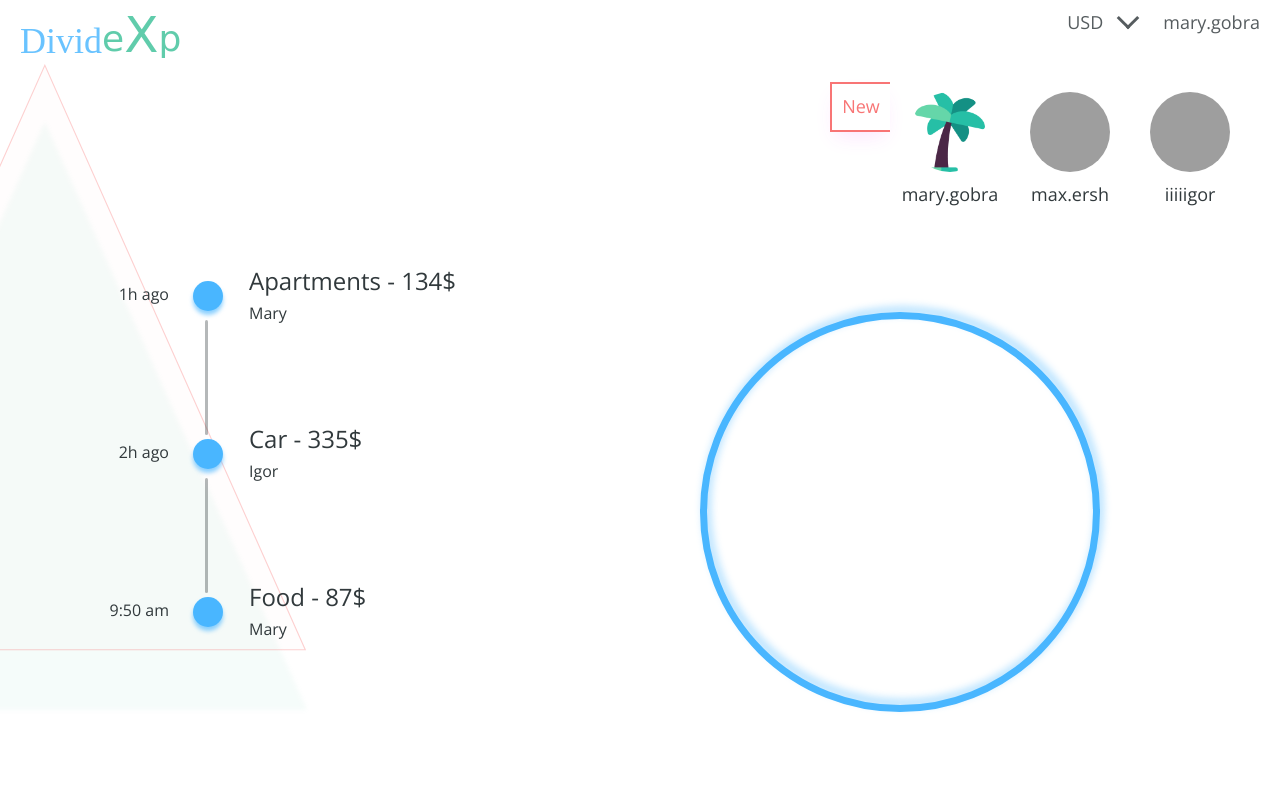
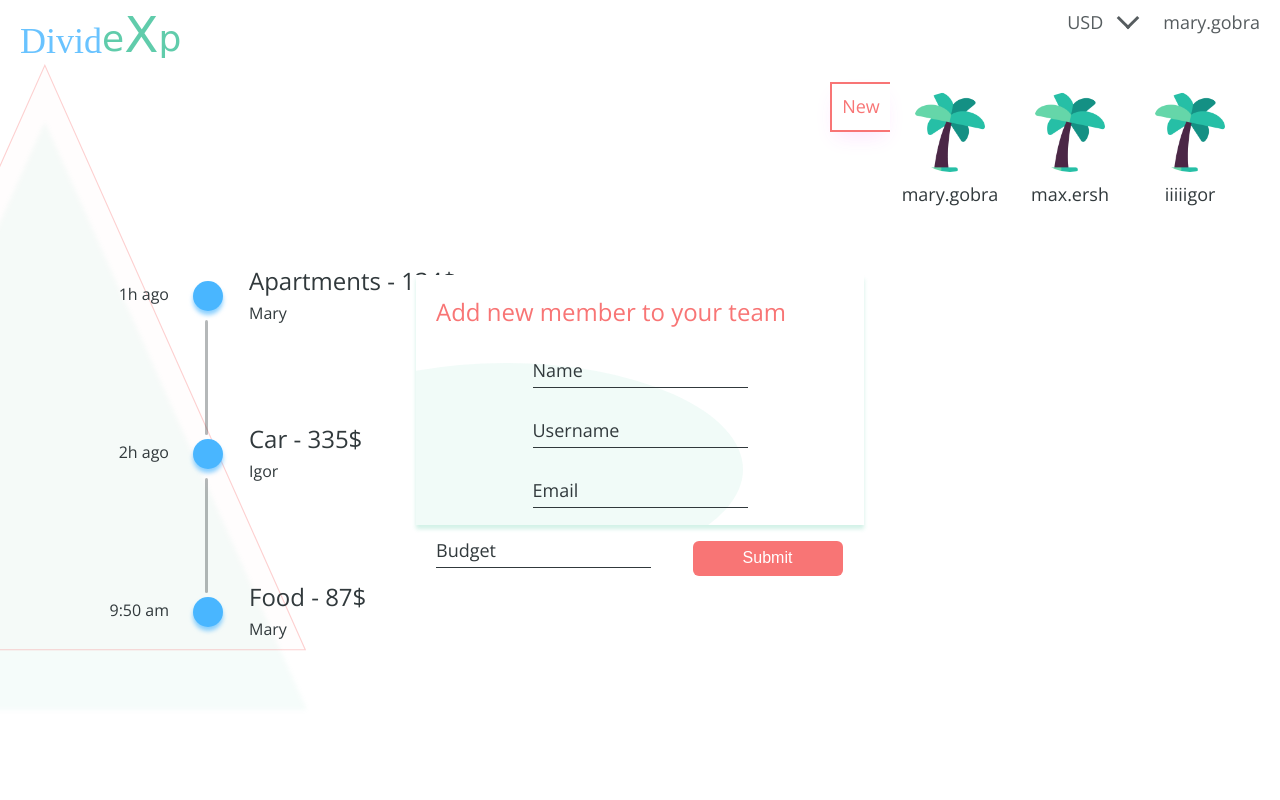
Before and after one commit to veronika-suprunovich/dividexp, a Flask app: page /trip in a window 1280 px wide. Run offline with Flask 2, Linux system fonts and the light colour scheme; some web fonts are replaced; grey boxes are pictures that could not be loaded.

Commit message:
two forms created

```diff
--- a/app.py
+++ b/app.py
@@ -1,5 +1,5 @@
 from flask import Flask, render_template, url_for, flash, redirect
-from forms import CreateTripForm, LoginForm, RegistrationForm
+from forms import CreateTripForm, LoginForm, RegistrationForm, CreateTeamMemberForm, AddNewExpenseForm
 from datetime import datetime
 from flask_sqlalchemy import SQLAlchemy
 
@@ -17,7 +17,7 @@
     username = db.Column(db.String(50), unique=True, nullable=False)
     email = db.Column(db.String(120), unique=True, nullable=False)
     image_file = db.Column(db.String(50), nullable=False,
-                           default='default.jpg')
+                           default='static/assets/palm1.png')
     password = db.Column(db.String(50), nullable=False)
 
     teams = db.relationship('Team', backref='team_member', lazy=True)
@@ -56,7 +56,7 @@
         'Expense', backref='team_member_expense', lazy=True)
 
     def __repr__(self):
-        return f"Team member('{self.trip}', '{self.user}', '{self.budget}', '{self.credit}')"
+        return f"Team('{self.trip_id}', '{self.user_id}', '{self.budget}', '{self.credit}')"
 
 
 class Expense(db.Model):
@@ -65,7 +65,7 @@
     trip_id = db.Column(db.Integer, db.ForeignKey('trip.id'), nullable=False)
     user_id = db.Column(db.Integer, db.ForeignKey('user.id'), nullable=False)
     team_member_id = db.Column(db.Integer, db.ForeignKey(
-        'team_member.id'), nullable=False)
+        'team.id'), nullable=False)
     # fields
     sum = db.Column(db.Float, nullable=False)
     category = db.Column(db.String(120), nullable=False)
@@ -74,7 +74,7 @@
     notes = db.Column(db.String(1000), nullable=True)
 
     def __repr__(self):
-        return f"Expense('{self.trip}', '{self.user}', '{self.sum}', '{self.category}', '{self.timestamp}', '{self.notes}')"
+        return f"Expense('{self.trip_id}', '{self.user_id}', '{self.team_member_id}', '{self.sum}', '{self.category}', '{self.timestamp}', '{self.notes}')"
 
 
 trips = [{
@@ -105,14 +105,14 @@
     'email': 'max.ersh@gmail.com',
     'balance': 324,
     'credit': 42,
-    'profile_url': 'static/assets/palm3.jpg'
+    'profile_url': 'static/assets/palm1.png'
 }, {
     'username': 'iiiiigor',
     'name': 'Igor',
     'email': 'iiiigor@gmail.com',
     'balance': 542,
     'credit': 87,
-    'profile_url': 'static/assets/palm3.jpg'
+    'profile_url': 'static/assets/palm1.png'
 }
 ]
 
@@ -163,9 +163,10 @@
     return render_template('login.html', title='Login', form=form)
 
 
-@app.route("/trip")
+@app.route("/trip", methods=['GET', 'POST'])
 def main():
-    return render_template('trip.html', users=users, expenses=expenses)
+    new_team_member_form = CreateTeamMemberForm()
+    return render_template('trip.html', users=users, expenses=expenses, form=new_team_member_form)
 
 
 if __name__ == '__main__':
--- a/forms.py
+++ b/forms.py
@@ -1,12 +1,12 @@
 from flask_wtf import FlaskForm
-from wtforms import StringField, SubmitField, PasswordField, BooleanField, IntegerField
+from wtforms import StringField, SubmitField, PasswordField, BooleanField, IntegerField, FloatField
 from wtforms.fields.html5 import EmailField
 from wtforms.validators import DataRequired, Length, NumberRange, Email
 
 
 class LoginForm(FlaskForm):
     username = StringField('Username',
-                           validators=[DataRequired(), Length(min=2, max=20)])
+                           validators=[DataRequired(), Length(min=2, max=50)])
     password = PasswordField('Password', validators=[DataRequired()])
     remember = BooleanField('Remember me')
     submit = SubmitField('Sign in')
@@ -14,9 +14,9 @@
 
 class RegistrationForm(FlaskForm):
     name = StringField('Name',
-                       validators=[DataRequired(), Length(min=2, max=20)])
+                       validators=[DataRequired(), Length(min=2, max=50)])
     username = StringField('Username',
-                           validators=[DataRequired(), Length(min=2, max=20)])
+                           validators=[DataRequired(), Length(min=2, max=50)])
     email = EmailField('Email', validators=[DataRequired(), Email()])
     password = PasswordField('Password', validators=[DataRequired()])
     submit = SubmitField('Sign up')
@@ -24,9 +24,29 @@
 
 class CreateTripForm(FlaskForm):
     source = StringField('From',
-                         validators=[DataRequired(), Length(min=2, max=20)])
+                         validators=[DataRequired(), Length(min=2, max=60)])
     destination = StringField(
-        'To', validators=[DataRequired(), Length(min=2, max=20)])
-    budget = IntegerField('Your budget', validators=[
+        'To', validators=[DataRequired(), Length(min=2, max=60)])
+    budget = FloatField('Your budget', validators=[
                          DataRequired(), NumberRange(min=0, max=999999)])
     submit = SubmitField('Create new')
+
+
+class CreateTeamMemberForm(FlaskForm):
+    name = StringField('Name',
+                       validators=[DataRequired(), Length(min=2, max=50)])
+    username = StringField('Username',
+                           validators=[DataRequired(), Length(min=2, max=50)])
+    email = EmailField('Email', validators=[DataRequired(), Email()])
+    budget = IntegerField('Budget', validators=[
+                         DataRequired(), NumberRange(min=0, max=999999)])
+    submit = SubmitField('Submit')
+
+
+class AddNewExpenseForm(FlaskForm):
+    sum = FloatField('Enter sum', validators=[
+                      DataRequired(), NumberRange(min=0, max=999999)])
+    category = StringField('Category', validators=[
+                            DataRequired(), Length(min=2, max=50)])
+    notes = StringField('Place for your notes..')
+    submit = SubmitField('Done')
--- a/static/trip.css
+++ b/static/trip.css
@@ -341,6 +341,90 @@
   font-size: 16px;
 }
 
+/*                 popup forms                  */
+
+.create-new-member-popup-form {
+    width: 35%;
+    height: 250px;
+    position: absolute;
+    background-image: url('assets/add_new_member_bg.svg');
+    background-position: center;
+    background-repeat: no-repeat;
+    top: 50%;
+    left: 50%;
+    transform: translate(-50%, -50%);
+    box-shadow: 0px 4px 4px rgba(62, 193, 153, 0.23);
+}
+
+.create-new-member-popup-form h1 {
+  margin: 20px;
+  font-size: 24px;
+  color: #F87575;
+  font-weight: lighter;
+}
+
+.create-new-member-container {
+  position: relative;
+  display: flex;
+  flex-direction: row;
+  flex-flow: wrap;
+  align-items: center;
+  justify-content: center;
+}
+
+.user-input {
+  position: relative;
+}
+
+.user-input input {
+  margin: 20px;
+  font-family: 'Open Sans', monospace;
+  width: 215px;
+  height: 20px;
+  color: #31393C;
+  padding: 15px, 0;
+  font-size: 12px;
+  border: none;
+  border-bottom: 1px solid #31393C;
+  outline: none;
+  background: transparent;
+}
+
+.user-input label {
+  margin: 10px;
+  position: absolute;
+  top: 0;
+  left: 10px;
+  font-size: 18px;
+  font-family: 'Open Sans', monospace;
+  color: #31393C;
+  pointer-events: none;
+  transition: .5s;
+}
+
+.red-submit-button {
+  align-self: center;
+  font-weight: lighter;
+  width: 150px;
+  height: 35px;
+  text-decoration: none;
+  margin: auto;
+  outline: none;
+  border: none;
+  border-radius: 6px;
+  font-size: 16px;
+  color: #FFF;
+  background: #F87575;
+}
+
+.user-input input:focus ~ label,
+.user-input input:valid ~ label {
+  top: -20px;
+  left: 0;
+  font-size: 14px;
+}
+
+
 /*                  pie chart                   */
 
 .pie-chart {
--- a/templates/trip.html
+++ b/templates/trip.html
@@ -82,8 +82,29 @@
         {% endfor %}
       </ul>
     </div>
-    <div class="pie-chart">
-    </div>
+  <div class="create-new-member-popup-form">
+      <h1>Add new member to your team</h1>
+      <form class="create-new-member-container" action="" method="post">
+        {{ form.hidden_tag() }}
+        <div class="user-input">
+            {{ form.name }}
+            {{ form.name.label }}
+        </div>
+        <div class="user-input">
+            {{ form.username }}
+            {{ form.username.label }}
+        </div>
+        <div class="user-input">
+            {{ form.email }}
+            {{ form.email.label }}
+        </div>
+        <div class="user-input">
+            {{ form.budget }}
+            {{ form.budget.label }}
+        </div>
+          {{ form.submit(class='red-submit-button') }}
+      </form>
+  </div>
   </div>
 </body>
 
```
Also changed, not shown: site.db (deleted), static/assets/add_new_member_bg.svg (added).
